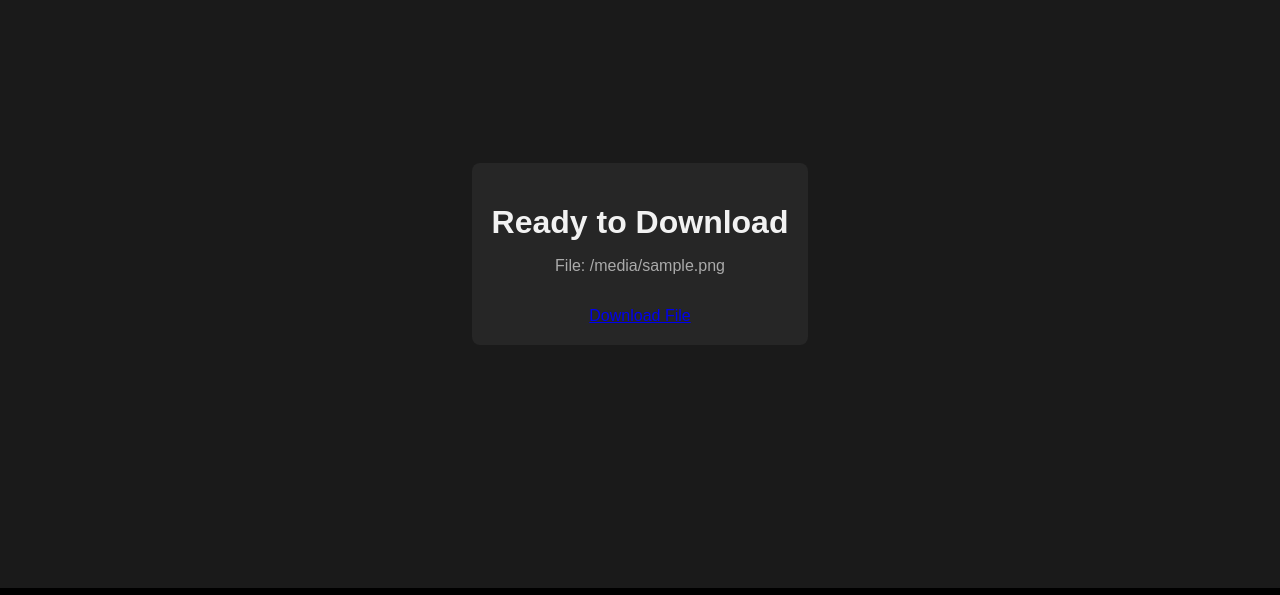
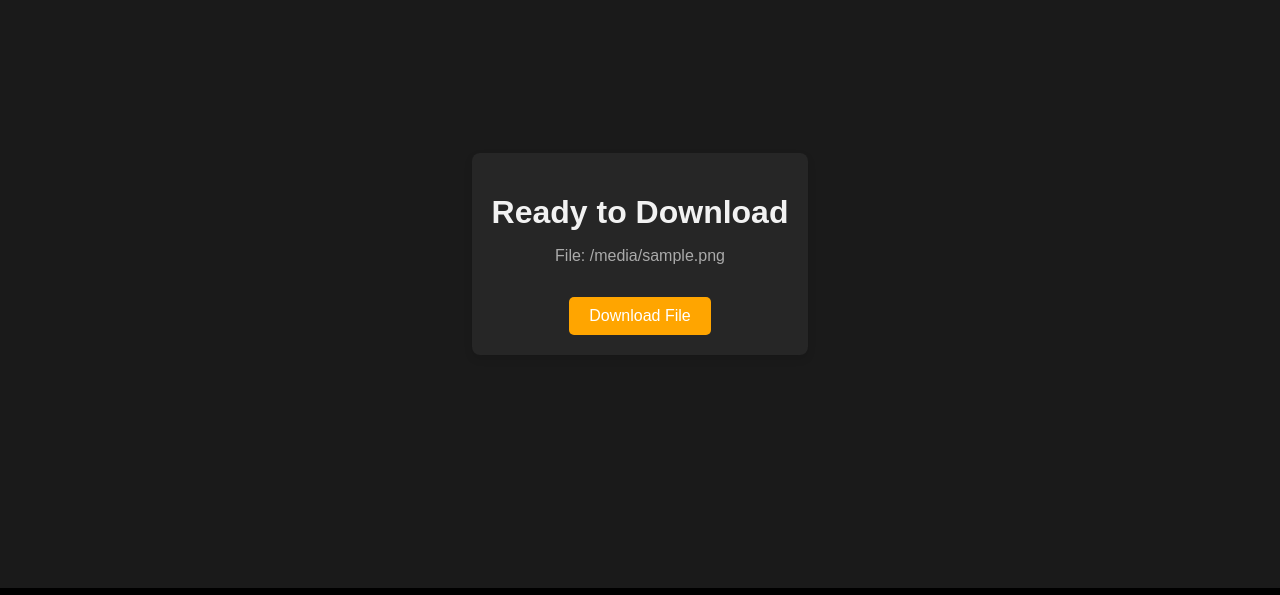
Before and after one commit to DemonXslayer47/ByteStreamXfer, a Flask app: template templates/download_page.html in a window 1280 px wide. Shown: the part 176-771 px from the top of the page. Run offline with Flask 3, Linux system fonts and the light colour scheme; the template is opened without the code that fills it: most values are stand-ins (such as "Sample title", 1, 10 or a date in 2020).

Commit message:
Made changes

```diff
--- a/static/style.css
+++ b/static/style.css
@@ -166,6 +166,7 @@ header::after {
     padding: 20px;
     border-radius: 8px;
     background: rgba(255, 255, 255, 0.05);
+    box-shadow: 0 4px 8px rgba(0, 0, 0, 0.1);
 }
 
 #download-container h1 {
@@ -176,6 +177,19 @@ header::after {
 #download-container p {
     color: #aaa;
     margin-bottom: 32px;
+}
+#download-container a {
+    display: inline-block;
+    padding: 10px 20px;
+    background-color: #ffa500;
+    color: #fff;
+    text-decoration: none;
+    border-radius: 5px;
+    transition: background-color 0.3s ease;
+}
+
+#download-container a:hover {
+    background-color: #0056b3;
 }
 
 #qr-code-container {
```
